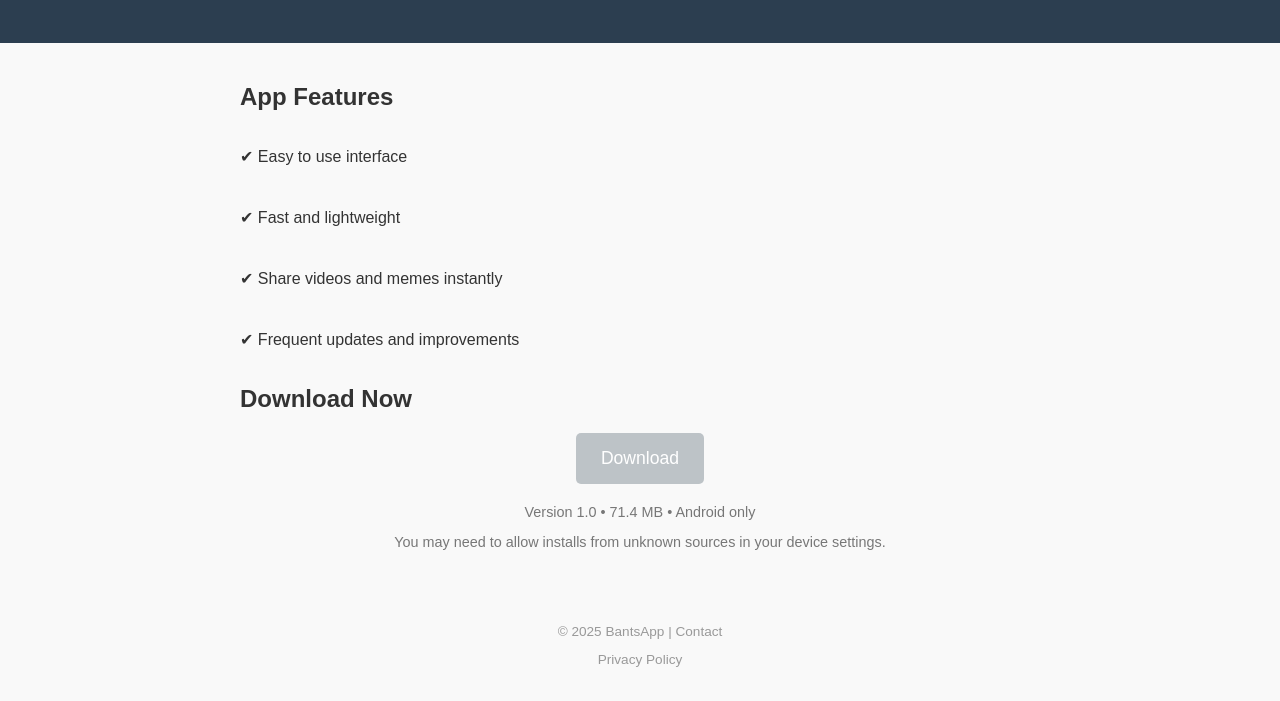
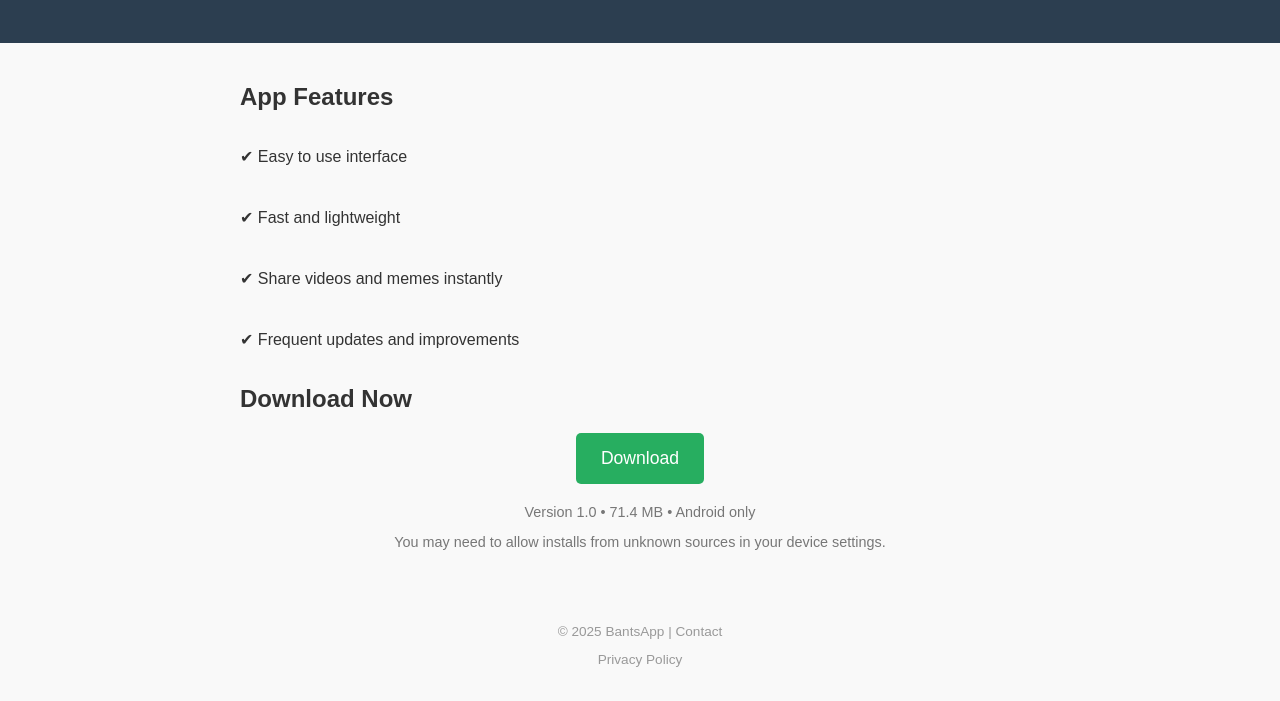
Before and after one commit to Malou00/my_landing_page, a plain HTML site: page index.html in a window 1280 px wide. Shown: the part 225-926 px from the top of the page. Drawn offline with Linux system fonts and the light colour scheme.

Commit message:
download btn

```diff
--- a/index.html
+++ b/index.html
@@ -126,7 +126,7 @@
     </div>
 
     <h2>Download Now</h2>
-    <a class="download-btn disabled" id="downloadBtn" href="https://github.com/Malou00/my_landing_page/releases/download/v1.0.0/bantsapp.apk">Download</a>
+    <a class="download-btn " id="downloadBtn" href="https://github.com/Malou00/my_landing_page/releases/download/v1.0.0/bantsapp.apk">Download</a>
     <p class="note">Version 1.0 • 71.4 MB • Android only</p>
     <p class="note">You may need to allow installs from unknown sources in your device settings.</p>
 
```
